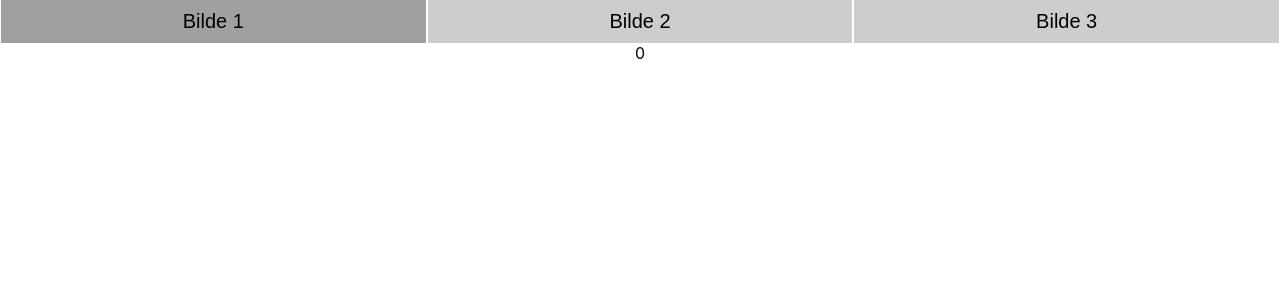
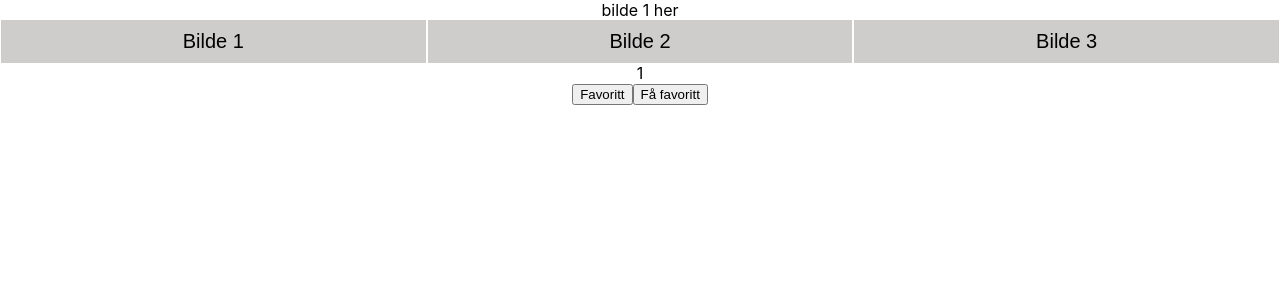
Before and after one commit to kristofferTJ/IT2108-project-1, a React (Create React App) app in the folder prosjekt-2/: page / in a window 1280 px wide. Shown: the top 300 px of the page. Built offline with nearby package versions, Linux system fonts and the light colour scheme.

Commit message:
Laget lagring med HTML web storage, id: 7

```diff
--- a/prosjekt-2/src/App.tsx
+++ b/prosjekt-2/src/App.tsx
@@ -6,14 +6,29 @@ import { tabsContext } from './components/Tabs/TabContext';
 
 function App() {
 
-  const [activeTab, setActiveTab] = useState(0);
+  const [activeTab, setActiveTab] = useState(1);
+
+  const favoritt = () => {
+    localStorage.setItem("favoritt", activeTab.toString());
+  }
+
+  const getFavoritt = () => {
+    setActiveTab(Number(localStorage.getItem("favoritt")))
+    return(favoritt);
+  }
+
+  const getImage = [["bilde 1 her","Bilde 2","Bilde 3"], [1,2,3], [1,2,3]]
+
 
   return (
     <div className="App">
+      <div>{getImage[0][activeTab-1]}</div>
       <tabsContext.Provider value={{ activeTab, setActiveTab }}>
       <Tabs></Tabs>
       <div>{activeTab}</div>
       </tabsContext.Provider>
+      <button onClick={favoritt}>Favoritt</button>
+      <button onClick={getFavoritt}>Få favoritt</button>
       </div>
 
   );
```
